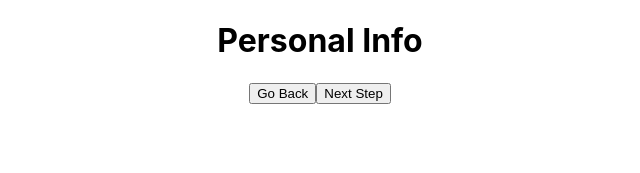
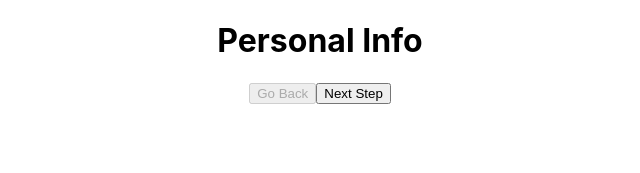
Before and after one commit to juliadavydenko/my-app, a React (Create React App) app: page / in a window 1280 px wide. Shown: the top 173 px of the page, without its empty margins (320-960 px from the left). Built offline with nearby package versions, Linux system fonts and the light colour scheme.

Commit message:
added Prev button functionality, changing the + for - and disabling wnen 0 instead

```diff
--- a/src/components/Form.js
+++ b/src/components/Form.js
@@ -25,7 +25,14 @@ function Form() {
       </div>
       <div className="body"></div>
       <div className="footer">
-        <button>Go Back</button>
+        <button
+          disabled={page == 0}
+          onClick={() => {
+            setPage((currPage) => currPage - 1);
+          }}
+        >
+          Go Back
+        </button>
         {/* change the p.state to be equal
         to what was before plus one, moving forward to the right */}
         <button
```
